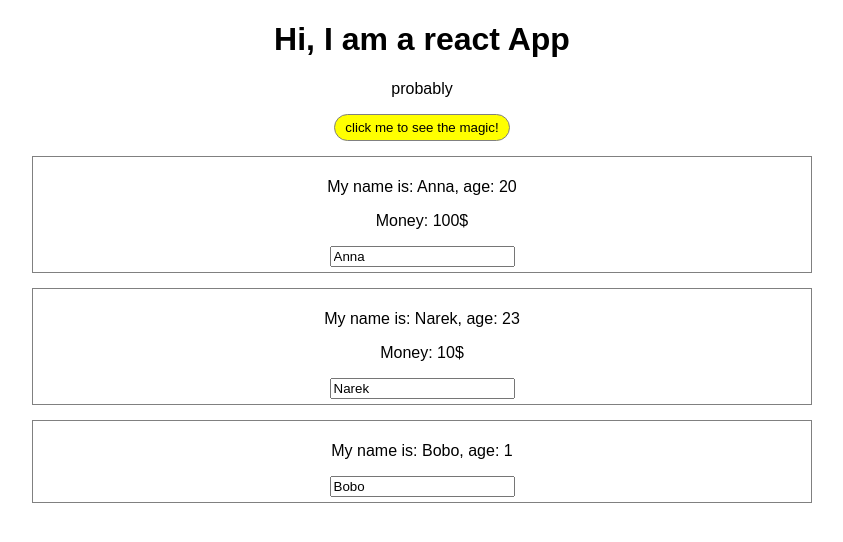
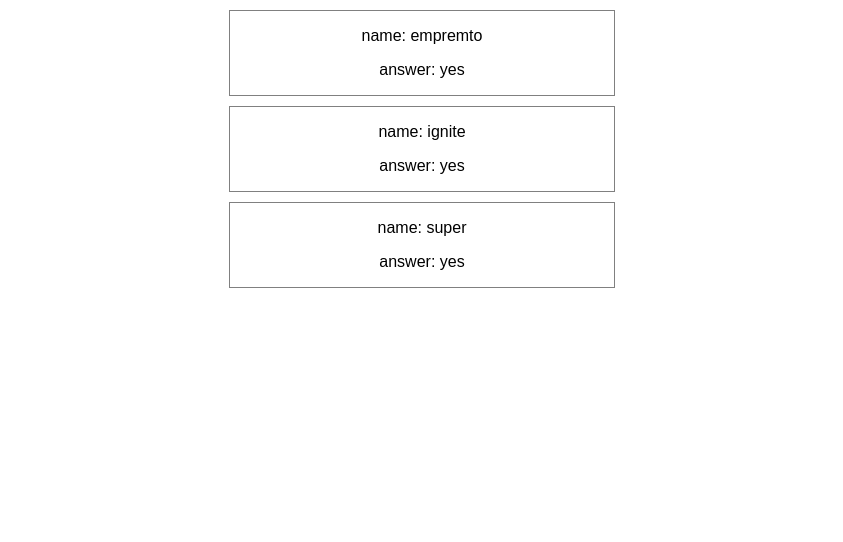
Before and after one commit to annaavanesyan/react-app, a React (Create React App) app: page / in a window 1280 px wide. Shown: the top 542 px of the page, without its empty margins (218-1061 px from the left). Built offline with nearby package versions, Linux system fonts and the light colour scheme.

Commit message:
add: add and render new UserApp including UserOutput

```diff
--- /dev/null
+++ b/src/App1.js
@@ -0,0 +1,17 @@
+import React, { Component } from "react";
+import "./App.css";
+import UserOutput from "./User/UserOutput";
+
+class UserApp extends Component {
+  render() {
+    return (
+      <div className="App">
+        <UserOutput username="empremto"/>
+        <UserOutput username="ignite"/>
+        <UserOutput username="super"/>
+      </div>
+    );
+  }
+}
+
+export default UserApp;
--- a/src/index.js
+++ b/src/index.js
@@ -1,7 +1,7 @@
 import React from 'react';
 import ReactDOM from 'react-dom';
 import './index.css';
-import App from './App';
+import App from './App1';
 import registerServiceWorker from './registerServiceWorker';
 
 ReactDOM.render(<App />, document.getElementById('root'));
```
